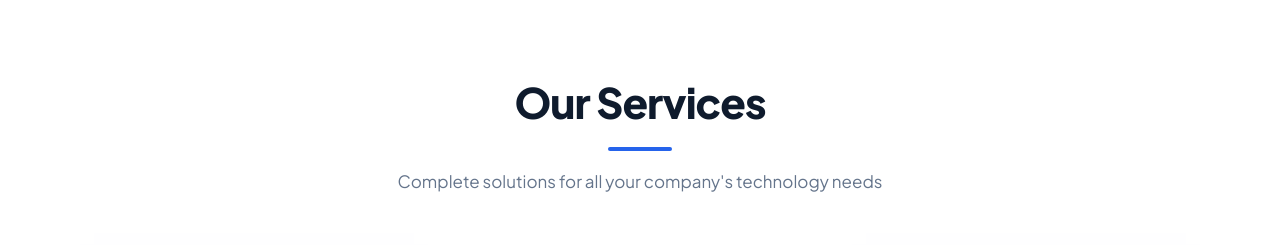
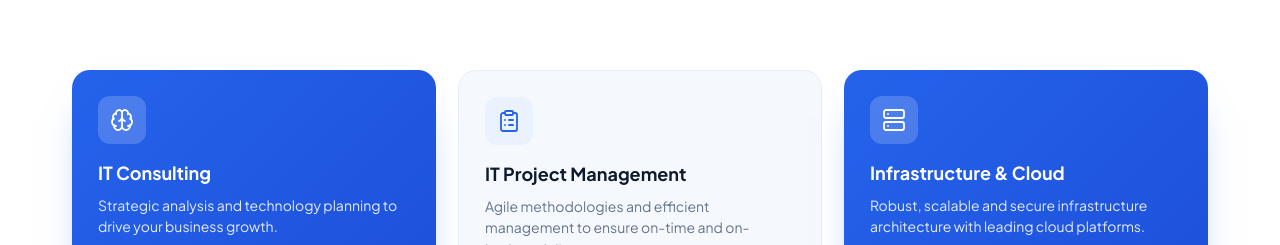
Before and after one commit to hiago01z/HIVI-Tecnologia, a Next.js app in the folder hivi-tecnologia/: page /en/servicos in a window 1280 px wide. Shown: the part 394-639 px from the top of the page. Built offline with nearby package versions, Linux system fonts and the light colour scheme; no server answers.

Commit message:
fix: remove título duplicado na página /servicos
ServicesSection já exibe heading próprio; ServicesPageHero também o fazia.
Adicionada prop showHeading (default true) ao ServicesSection —
na página /servicos passa showHeading={false} para evitar a duplicação.

```diff
--- a/hivi-tecnologia/src/app/[locale]/(site)/servicos/page.tsx
+++ b/hivi-tecnologia/src/app/[locale]/(site)/servicos/page.tsx
@@ -29,7 +29,7 @@ export default async function ServicosPage({
   return (
     <>
       <ServicesPageHero />
-      <ServicesSection />
+      <ServicesSection showHeading={false} />
       <CtaBanner />
     </>
   );
--- a/hivi-tecnologia/src/components/sections/ServicesSection.tsx
+++ b/hivi-tecnologia/src/components/sections/ServicesSection.tsx
@@ -21,13 +21,14 @@ const SERVICE_ICONS: Record<ServiceKey, React.ElementType> = {
   ti360: Monitor,
 };
 
-export function ServicesSection() {
+export function ServicesSection({ showHeading = true }: { showHeading?: boolean }) {
   const t = useTranslations();
 
   return (
     <section className="bg-white py-[88px]" aria-label={t('services.sectionTitle')}>
       <div className="mx-auto max-w-[1200px] px-6 sm:px-8">
         {/* Heading */}
+        {showHeading && (
           <AnimateOnScroll>
             <div className="mb-[52px] text-center">
               <h2 className="text-[42px] font-extrabold tracking-[-1px] text-[#0f1b2d]">
@@ -39,6 +40,7 @@ export function ServicesSection() {
               </p>
             </div>
           </AnimateOnScroll>
+        )}
 
         {/* Grid */}
         <div className="grid grid-cols-1 gap-[22px] sm:grid-cols-2 lg:grid-cols-3">
```
Lines whose indentation alone changed are shown as unchanged.
